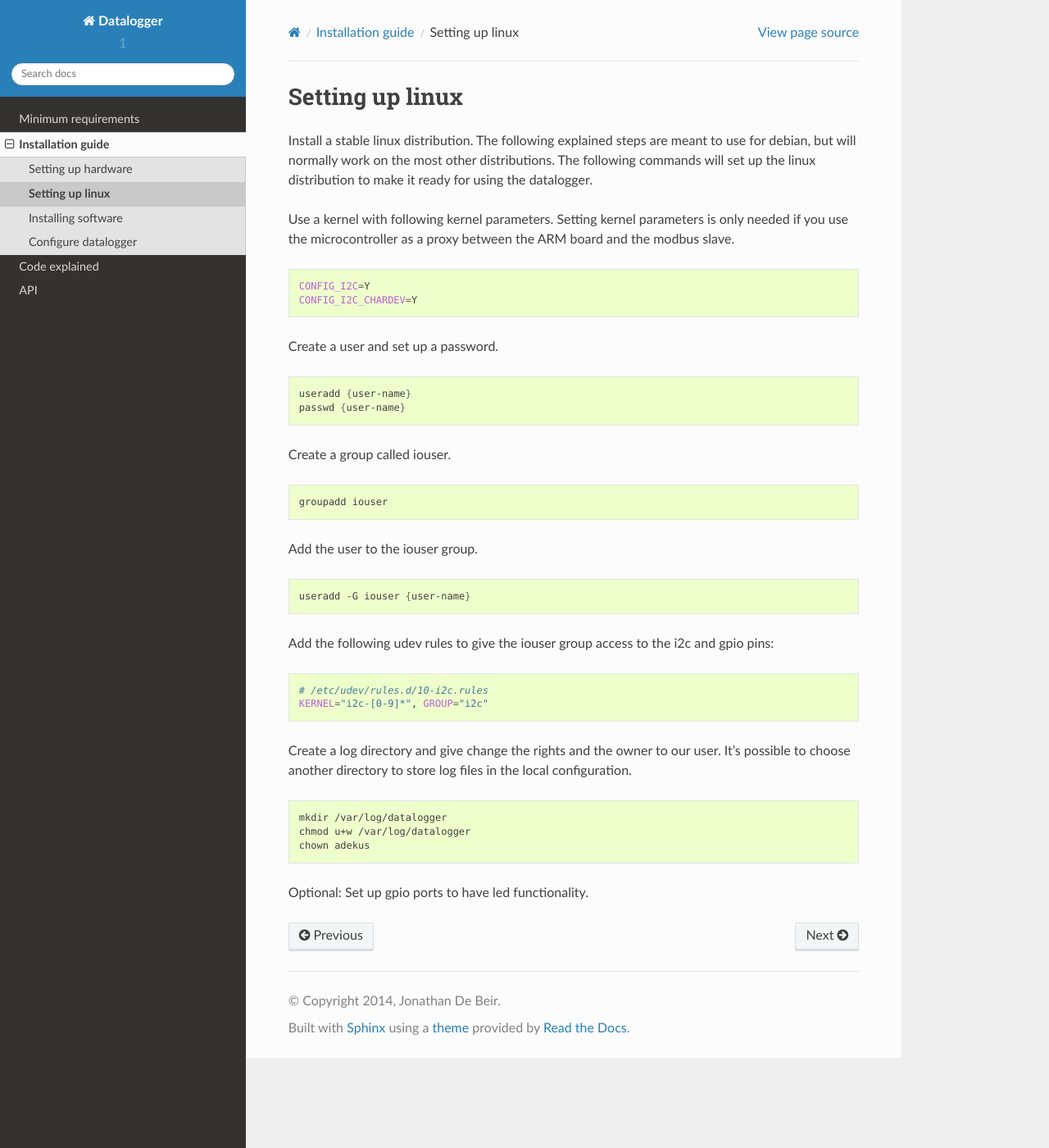
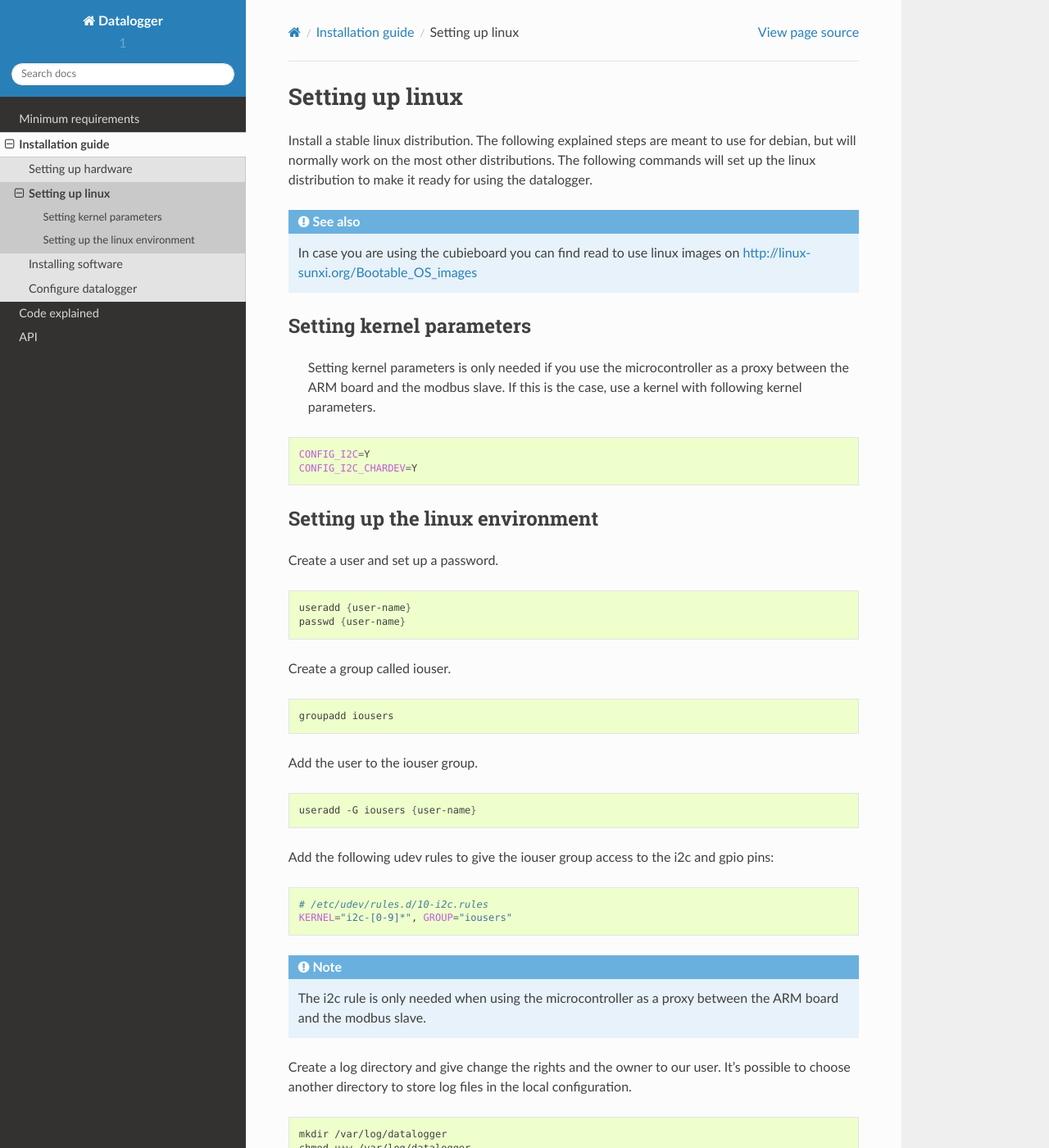
Before and after one commit to jonathandb/datalogger, a Sphinx documentation site: the page built from docs/source/installation/linux.rst, in a window 1280 px wide and 1400 px high. Shown: the whole window at 82% size. Built offline with Sphinx 7.4.7 and the Read the Docs theme 2.0.0, drawn with Linux system fonts in a browser that asks for light colours; some of the changed text lies outside the part shown.

Commit message:
updated linux doc

```diff
--- a/docs/source/installation/linux.rst
+++ b/docs/source/installation/linux.rst
@@ -3,12 +3,22 @@ Setting up linux
 
 Install a stable linux distribution. The following explained steps are meant to use for debian, but will normally work on the most other distributions. The following commands will set up the linux distribution to make it ready for using the datalogger.
 
-Use a kernel with following kernel parameters. Setting kernel parameters is only needed if you use the microcontroller as a proxy between the ARM board and the modbus slave.
+.. seealso::
+
+  In case you are using the cubieboard you can find read to use linux images on http://linux-sunxi.org/Bootable_OS_images
+
+Setting kernel parameters
+-------------------------
+ Setting kernel parameters is only needed if you use the microcontroller as a proxy between the ARM board and the modbus slave. If this is the case, use a kernel with following kernel parameters.
 
 .. code-block:: bash
 
   CONFIG_I2C=Y
   CONFIG_I2C_CHARDEV=Y
+
+
+Setting up the linux environment
+--------------------------------
 
 Create a user and set up a password.
 
@@ -21,20 +31,24 @@ Create a group called iouser.
 
 .. code-block:: bash
 
-  groupadd iouser
+  groupadd iousers
 
 Add the user to the iouser group.
 
 .. code-block:: bash
 
-  useradd -G iouser {user-name}
+  useradd -G iousers {user-name}
 
 Add the following udev rules to give the iouser group access to the i2c and gpio pins:
 
 .. code-block:: bash
 
   # /etc/udev/rules.d/10-i2c.rules
-  KERNEL="i2c-[0-9]*", GROUP="i2c"
+  KERNEL="i2c-[0-9]*", GROUP="iousers"
+
+.. note::
+
+  The i2c rule is only needed when using the microcontroller as a proxy between the ARM board and the modbus slave.
 
 Create a log directory and give change the rights and the owner to our user. It’s possible to choose another directory to store log files in the local configuration.
 
@@ -42,6 +56,6 @@ Create a log directory and give change the rights and the owner to our user. It
 
   mkdir /var/log/datalogger
   chmod u+w /var/log/datalogger
-  chown adekus
+  chown {user-name}
 
-Optional: Set up gpio ports to have led functionality.
+Optional: Set up gpio ports to enable led functionality.
```
